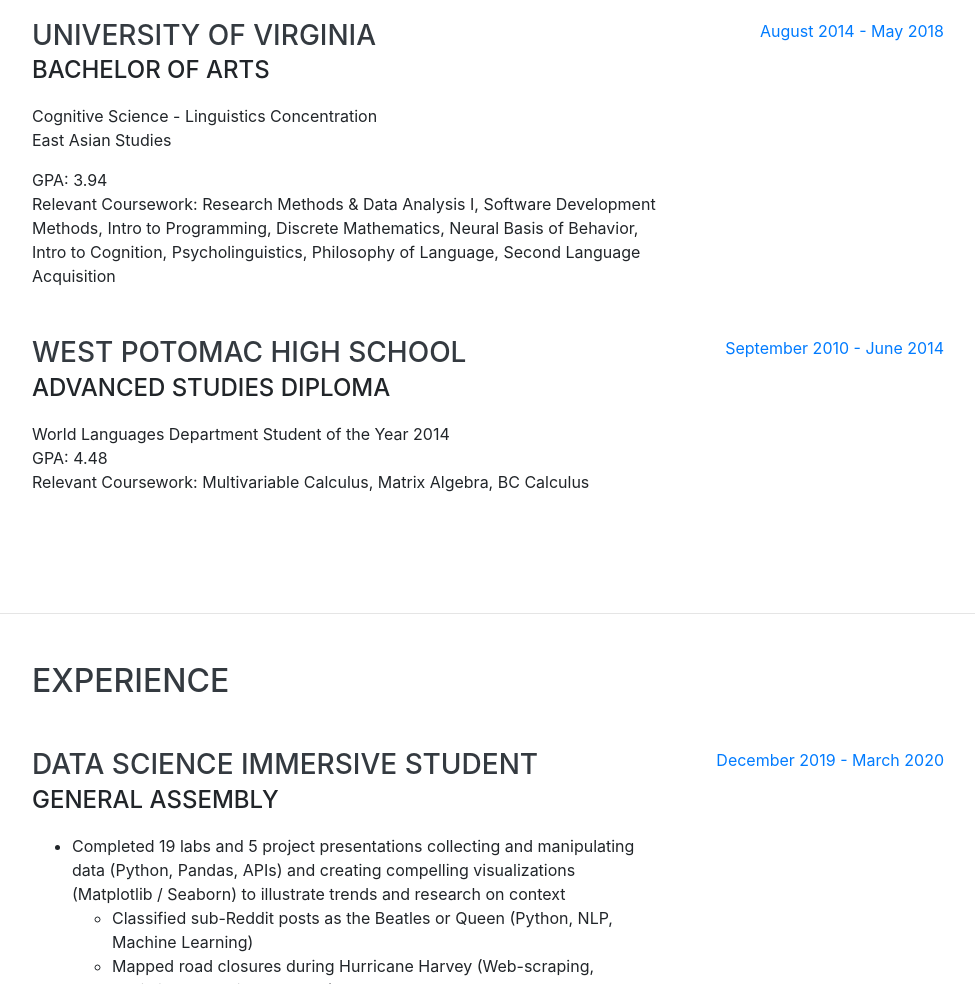
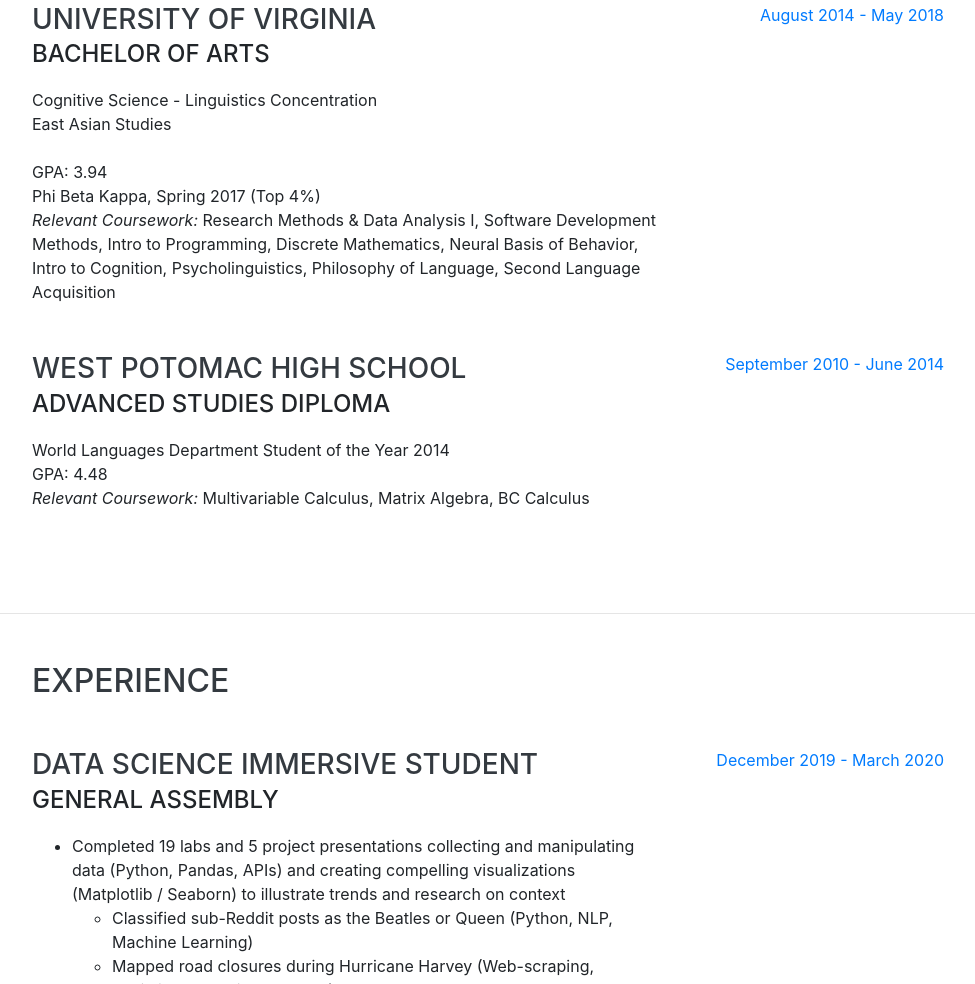
Before and after one commit to KellySlatery/kellyslatery.github.io, a website with bundled scripts: page index.html in a window 1280 px wide. Shown: the part 988-1972 px from the top of the page, without its empty margins (288-1263 px from the left). Built offline with nearby package versions, Linux system fonts and the light colour scheme; a web font is replaced by a local one.

Commit message:
Added education information

```diff
--- a/css/resume.css
+++ b/css/resume.css
@@ -188,11 +188,11 @@
 Credits: @zim 03.21.2018 */
 
 /* Change navbar hover and active colors */
+.navbar-nav .nav-item:hover .nav-link {
+    color: #F8F9F9;
+}
+
 .navbar-nav .nav-item .nav-link {
     color: #F9E79F;
     /* color: rgba(253, 204, 13, 0.46) */
 }
-
-.navbar-nav .nav-item:hover .nav-link {
-    color: #F8F9F9;
-}
--- a/index.html
+++ b/index.html
@@ -93,9 +93,10 @@
             <div class="subheading mb-3">Bachelor of Arts</div>
             <div>Cognitive Science - Linguistics Concentration</div>
             <div>East Asian Studies</div>
-            <p></p>
+            <br>
             <div>GPA: 3.94</div>
-            <div>Relevant Coursework: Research Methods & Data Analysis I, Software Development Methods, Intro to Programming, Discrete Mathematics, Neural Basis of Behavior, Intro to Cognition, Psycholinguistics, Philosophy of Language, Second Language Acquisition</div>
+            <div>Phi Beta Kappa, Spring 2017 (Top 4%)</div>
+            <div><i>Relevant Coursework:</i> Research Methods & Data Analysis I, Software Development Methods, Intro to Programming, Discrete Mathematics, Neural Basis of Behavior, Intro to Cognition, Psycholinguistics, Philosophy of Language, Second Language Acquisition</div>
           </div>
           <div class="resume-date text-md-right">
             <span class="text-primary">August 2014 - May 2018</span>
@@ -109,7 +110,7 @@
             <p></p>
             <div>World Languages Department Student of the Year 2014</div>
             <div>GPA: 4.48</div>
-            <div>Relevant Coursework: Multivariable Calculus, Matrix Algebra, BC Calculus</div>
+            <div><i>Relevant Coursework:</i> Multivariable Calculus, Matrix Algebra, BC Calculus</div>
           </div>
           <div class="resume-date text-md-right">
             <span class="text-primary">September 2010 - June 2014</span>
```
